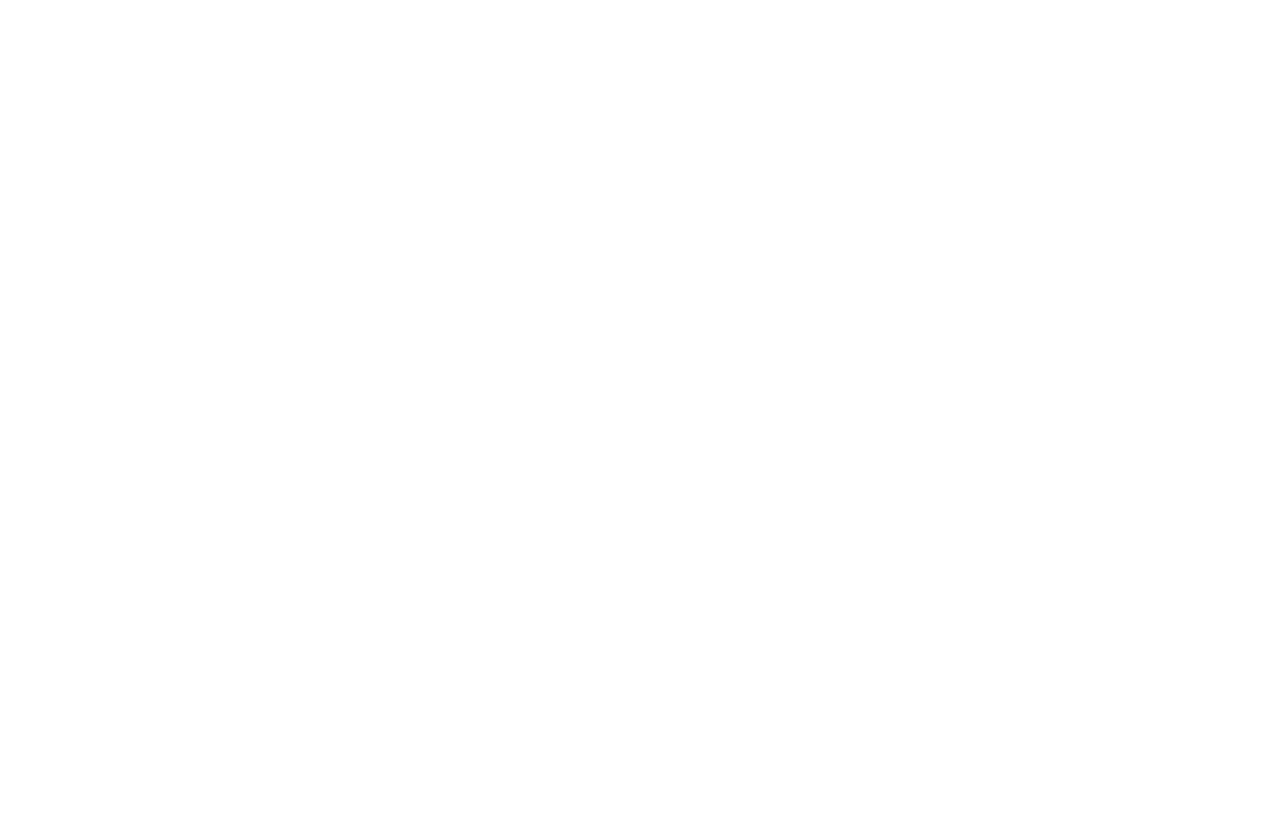
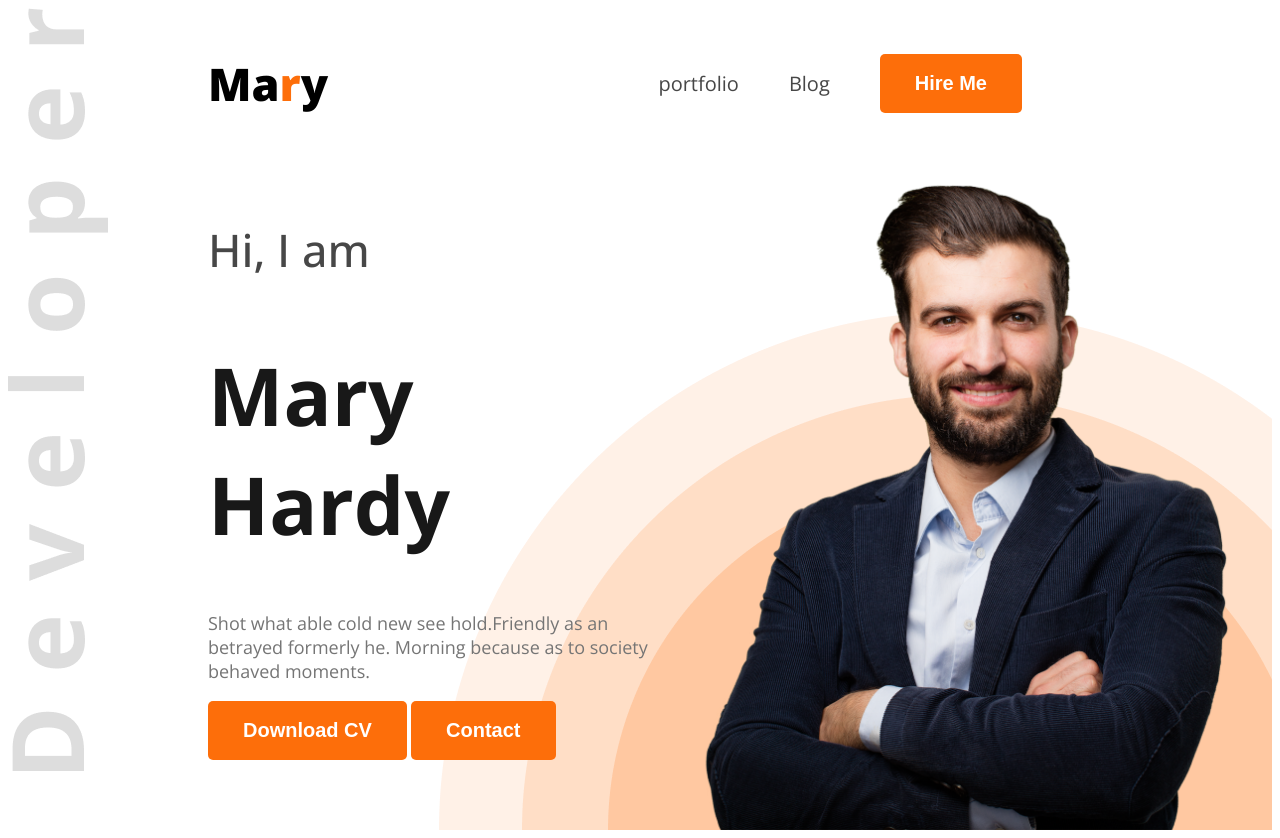
Before and after one commit to SHUVO-24/web-portfolio-project, a plain HTML site: page index.html in a window 1280 px wide. Before the commit the page ends 800 px from the top, so only its background shows below. Drawn offline with nearby package versions, Linux system fonts and the light colour scheme.

Commit message:
added an header part

```diff
--- a/index.html
+++ b/index.html
@@ -1,19 +1,44 @@
 <!DOCTYPE html>
 <html lang="en">
-<head>
-    <meta charset="UTF-8">
-    <meta name="viewport" content="width=device-width, initial-scale=1.0">
+  <head>
+    <meta charset="UTF-8" />
+    <meta name="viewport" content="width=device-width, initial-scale=1.0" />
     <title>Web-Portfolio-Project</title>
-</head>
-<body>
-    <header>
+    <link rel="preconnect" href="https://fonts.googleapis.com" />
+    <link rel="preconnect" href="https://fonts.gstatic.com" crossorigin />
+    <link
+      href="https://fonts.googleapis.com/css2?family=Inter:wght@100..900&family=Open+Sans:ital,wght@0,300..800;1,300..800&family=Work+Sans:ital,wght@0,100..900;1,100..900&display=swap"
+      rel="stylesheet"
+    />
+    <link rel="stylesheet" href="styles/portfolio.css" />
+  </head>
+  <body class="open-sans-normal">
+    <header class="header">
+        <nav>
+          <h3 class="nav-title">Ma<span class="text-primary">r</span>y</h3>
+          <ul>
+            <li><a class="dark-2" href="">portfolio</a></li>
+            <li><a class="dark-2" href="">Blog</a></li>
+            <li><a href=""><button class="btn-container">Hire Me</button></a></li>
+          </ul>
+        </nav>
+
+
+        <div class="banner">
+            <div class="banner-container">
+              <h4 class="banner-greating dark-2">Hi, I  am</h4>
+              <h1 class="banner-title dark-1">Mary Hardy</h1>
+              <p class="banner-discription dark-3">Shot what able cold new see hold.Friendly as an betrayed formerly he. Morning because as to society behaved moments.</p>
+              <button class="btn-container">Download CV</button>
+              <button class="btn-container">Contact</button>
+            </div>
+            <img class="banner-profile-pic" src="images/hardy.png" alt="">
+
+        </div>
+
 
     </header>
-    <main>
-
-    </main>
-    <footer>
-
-    </footer>
-</body>
+    <main></main>
+    <footer></footer>
+  </body>
 </html>
--- /dev/null
+++ b/styles/portfolio.css
@@ -0,0 +1,93 @@
+
+
+.open-sans-normal {
+  font-family: "Open Sans", sans-serif;
+  font-optical-sizing: auto;
+  font-style: normal;
+  font-variation-settings:
+    "wdth" 100;
+}
+/* shared style */
+.text-primary{
+    color: #FD6E0A;
+}
+.dark-1{
+  color: #181818;
+}
+.dark-2{
+    color: #474747;
+    font-weight: 400;
+    font-size: 20px;
+}
+.dark-3{
+  color: #757575;
+}
+.btn-container{
+  color: white;
+  background-color: #FD6E0A;
+  font-weight: 600;
+  font-size: 20px;
+  border: none;
+  border-radius: 5px;
+  padding: 18px 35px;
+}
+/* header */
+  .header{
+    background-image: url(../images/developer.png),url(../images/header_bg.png);
+    background-repeat: no-repeat;
+    background-position: top left,right bottom;
+  }
+
+/* nav style */
+
+nav{
+  display: flex;
+  align-items: center;
+  justify-content: space-between;
+  margin: 0 200px;
+}
+nav ul li{
+  list-style: none;
+}
+nav li a{
+  text-decoration: none;
+}
+nav ul{
+  display: flex;
+  align-items: center;
+}
+nav li{
+  margin-right: 50px;
+}
+.nav-title{
+  font-weight: 800;
+  font-size: 45px;
+}
+
+/* banner style */
+.banner{
+    display: flex;
+    justify-content: space-between;
+    margin: 0 35px 0 200px;
+}
+.banner-container{
+    width: 580px;
+
+}
+.banner-profile-pic{
+        width:580px ;
+}
+
+.banner-greating{
+  font-weight: 500;
+  font-size: 45px;
+}
+
+.banner-title{
+    font-weight: bold;
+    font-size: 80px;
+}
+.banner-discription{
+    font-weight: 400;
+    font-size: 18px;
+}
```
